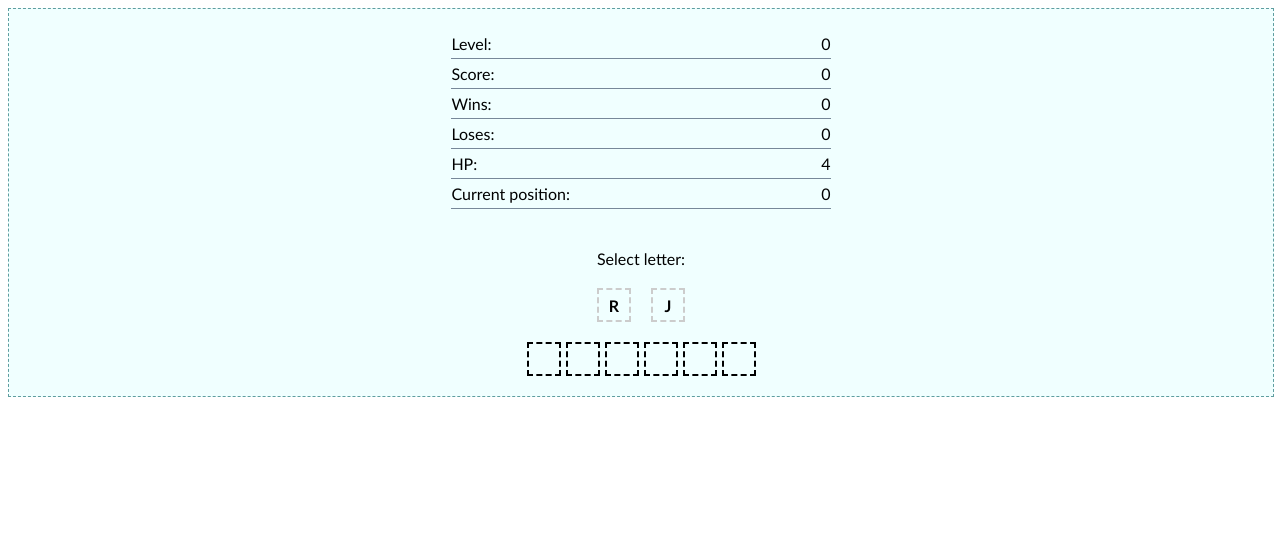
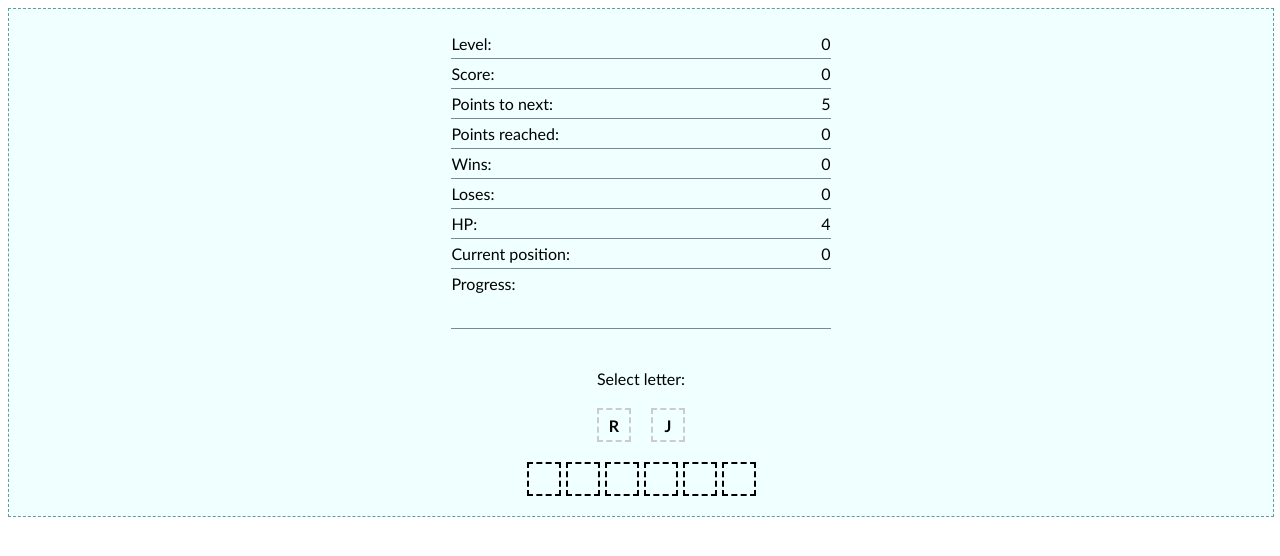
Before and after one commit to Napolik/word-game, a plain HTML site: page index.html in a window 1280 px wide. Drawn offline with Linux system fonts and the light colour scheme.

Commit message:
Add level progressbar

```diff
--- a/index.html
+++ b/index.html
@@ -17,8 +17,16 @@
         <span class="title">Score:</span>
         <span class="value">0</span>
       </div>
+      <div class="points-to-next-lvl">
+        <span class="title">Points to next:</span>
+        <span class="value">0</span>
+      </div>
+      <div class="points-reached-lvl">
+        <span class="title">Points reached:</span>
+        <span class="value">0</span>
+      </div>
       <div class="wins">
-        <span class="title">Wins: </span>
+        <span class="title">Wins:</span>
         <span class="value">0</span>
       </div>
       <div class="loses">
@@ -33,7 +41,12 @@
         <span class="title">Current position:</span>
         <span class="value">0</span>
       </div>
+      <div class="progress-wrapper">
+        <span class="title">Progress:</span>
+        <div class="progress"></div>
+      </div>
     </div>
+
     <div class="heading">Select letter:</div>
     <div class="variants"></div>
     <div class="word"></div>
--- a/main.css
+++ b/main.css
@@ -80,3 +80,23 @@
 .message {
   text-align: center;
 }
+
+.progress-wrapper {
+  flex-direction: column;
+}
+
+.progress {
+  margin: 10px 0;
+  height: 10px;
+  position:relative;
+  --bar-width: 0;
+}
+.progress::after {
+  content:'\A';
+  position:absolute;
+  background: linear-gradient(90deg, #f8ff00 0%, #3ad59f 100%);
+  top:0;
+  bottom:0;
+  left:0;
+  width: var(--bar-width);
+}
--- a/main.js
+++ b/main.js
@@ -21,6 +21,7 @@ class WordGame extends HTMLElement {
     this.setInfo();
     this.generateVariants(0);
     this.generateEmptyWord(this.word);
+    this.setPoints();
     this.randomBorder();
   }
 
@@ -161,6 +162,27 @@ class WordGame extends HTMLElement {
     });
   }
 
+  getPointsToNextLevel() {
+    for (let i = 0; i < this.levelPoints.length; i++) {
+        if (this.levelPoints[i] > this.score ) {
+          if (this.score > this.levelPoints[0]) {
+            return [this.levelPoints[i] - this.score, this.score - this.levelPoints[i-1]];
+          } else {
+            return [this.levelPoints[i] - this.score, this.score];
+          }
+        } else if (this.levelPoints[i] === this.score) {
+          return [this.levelPoints[i+1] - this.score, 0];
+        }
+    }
+  }
+
+  setPoints() {
+    const [toNext, reached] = this.getPointsToNextLevel();
+    this.querySelector('.points-to-next-lvl .value').innerHTML = toNext;
+    this.querySelector('.points-reached-lvl .value').innerHTML = reached;
+    this.querySelector(".progress").style.setProperty('--bar-width', (reached/(reached + toNext))*100 + '%');
+  }
+
   setVariantsCount(level) {
     if (this.level >= 2 && this.level <= 7) {
       this.variantsCount = level + 1;
```
